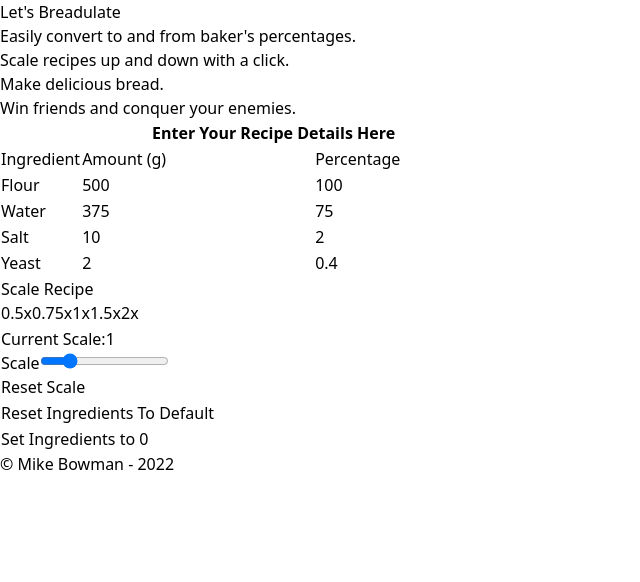
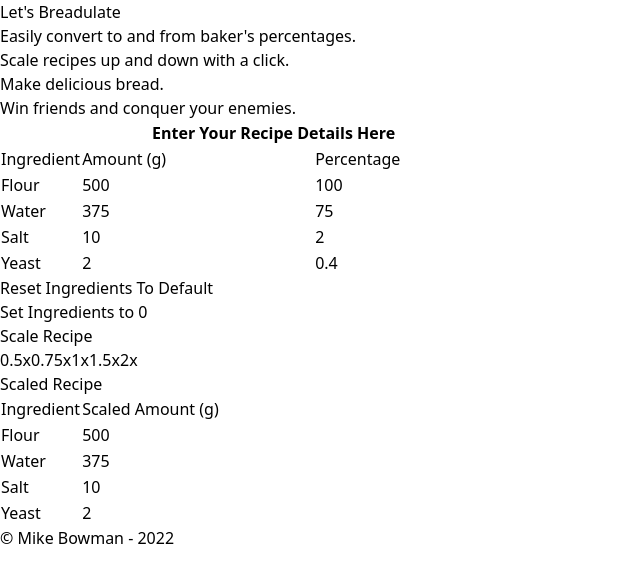
Before and after one commit to bowmanmike/breadulator, a React (Vite) app: page / in a window 1280 px wide. Shown: the top 582 px of the page, without its empty margins (0-640 px from the left). Built offline with nearby package versions, Linux system fonts and the light colour scheme.

Commit message:
Add scaled recipe table

```diff
--- a/src/components/Calculator.tsx
+++ b/src/components/Calculator.tsx
@@ -91,63 +91,19 @@ const Calculator = () => {
               );
             })}
           </tbody>
-          <tfoot className="">
-            <tr>
-              <td colSpan={3}>
+        </table>
         <div>
-                  <p className="text-center underline font-semibold my-2">Scale Recipe</p>
-                  <div className="flex justify-evenly space-x-2">
-                    {[0.5, 0.75, 1, 1.5, 2].map((number) => (
-                      <button
-                        className="flex-1 rounded bg-gray-200 shadow-md py-2"
-                        onClick={() => setScale(number)}
-                      >
-                        {number}x
-                      </button>
-                    ))}
-                  </div>
-                </div>
-              </td>
-            </tr>
-            <tr>
-              <td colSpan={3}>
-                <div className="">
-                  <div className="">
-                    {/* What if instead of a slider, I just had buttons? */}
-                    {/* Increase 1.5, 2x, decrease .75, .5 */}
-                    <label htmlFor="set-scale" className="">
-                      Current Scale:
-                    </label>
-                    <input
-                      type="number"
-                      id="set-scale"
-                      value={scale}
-                      onChange={(e) => setScale(parseFloat(e.target.value))}
-                      min={0}
-                      max={5}
-                      step="0.1"
-                      className=""
-                    />
-                  </div>
-                  <div className="">
-                    <label htmlFor="input-scale">Scale</label>
-                    <input type="range" min={0} max={5} step="0.1" value={scale} onChange={updateRecipeScale} />
-                  </div>
-                </div>
-                <PlainButton onClick={() => setScale(1.0)} text="Reset Scale" styles="bg-orange-600" />
-              </td>
-            </tr>
-            <tr>
-              <td colSpan={3}>
+          <div>
+            <div>
               <PlainButton
                 onClick={() => setRecipe(Recipe.defaultRecipe())}
                 text="Reset Ingredients To Default"
                 styles="bg-yellow-600"
               />
-              </td>
-            </tr>
-            <tr>
-              <td colSpan={3}>
+            </div>
+          </div>
+          <div>
+            <div>
               <PlainButton
                 onClick={() =>
                   setRecipe(
@@ -162,10 +118,38 @@ const Calculator = () => {
                 text="Set Ingredients to 0"
                 styles="bg-cyan-600"
               />
-              </td>
+            </div>
+          </div>
+        </div>
+        <div>
+          <div>
+            <div>
+              <h3 className="my-2 text-center font-semibold underline">Scale Recipe</h3>
+              <div className="flex justify-evenly space-x-2">
+                {[0.5, 0.75, 1, 1.5, 2].map((number) => (
+                  <button className="flex-1 rounded bg-gray-200 py-2 shadow-md" onClick={() => setScale(number)}>
+                    {number}x
+                  </button>
+                ))}
+              </div>
+            </div>
+          </div>
+          <h3 className="my-2 text-center">Scaled Recipe</h3>
+          <table className="w-full table-fixed bg-green-300">
+            <thead>
+              <tr>
+                <td>Ingredient</td>
+                <td>Scaled Amount (g)</td>
               </tr>
-          </tfoot>
+            </thead>
+            {Recipe.ingredients().map((ingredient) => (
+              <tr>
+                <td>{capitalize(ingredient)}</td>
+                <td className="text-center">{recipe.scaledIngredients(scale)[ingredient]}</td>
+              </tr>
+            ))}
           </table>
+        </div>
       </div>
     </div>
   );
```
Lines whose indentation alone changed are shown as unchanged.
